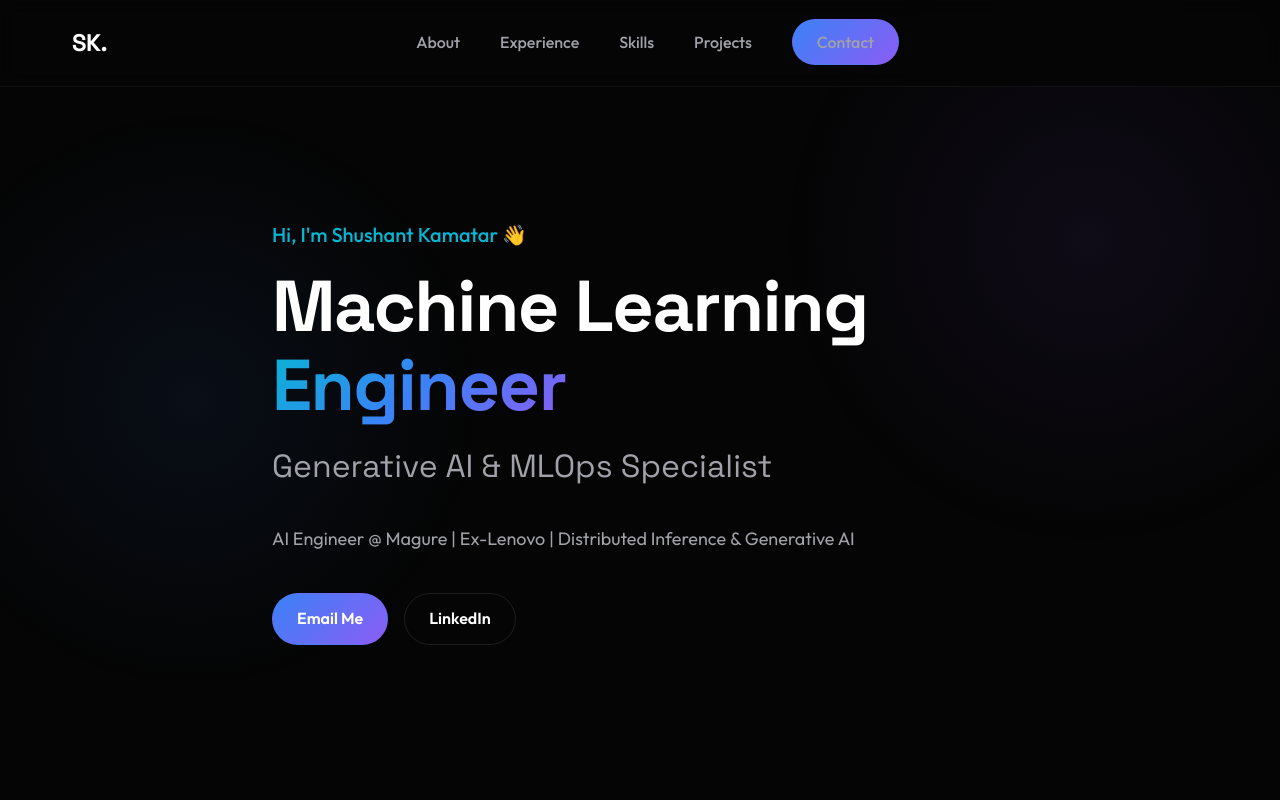
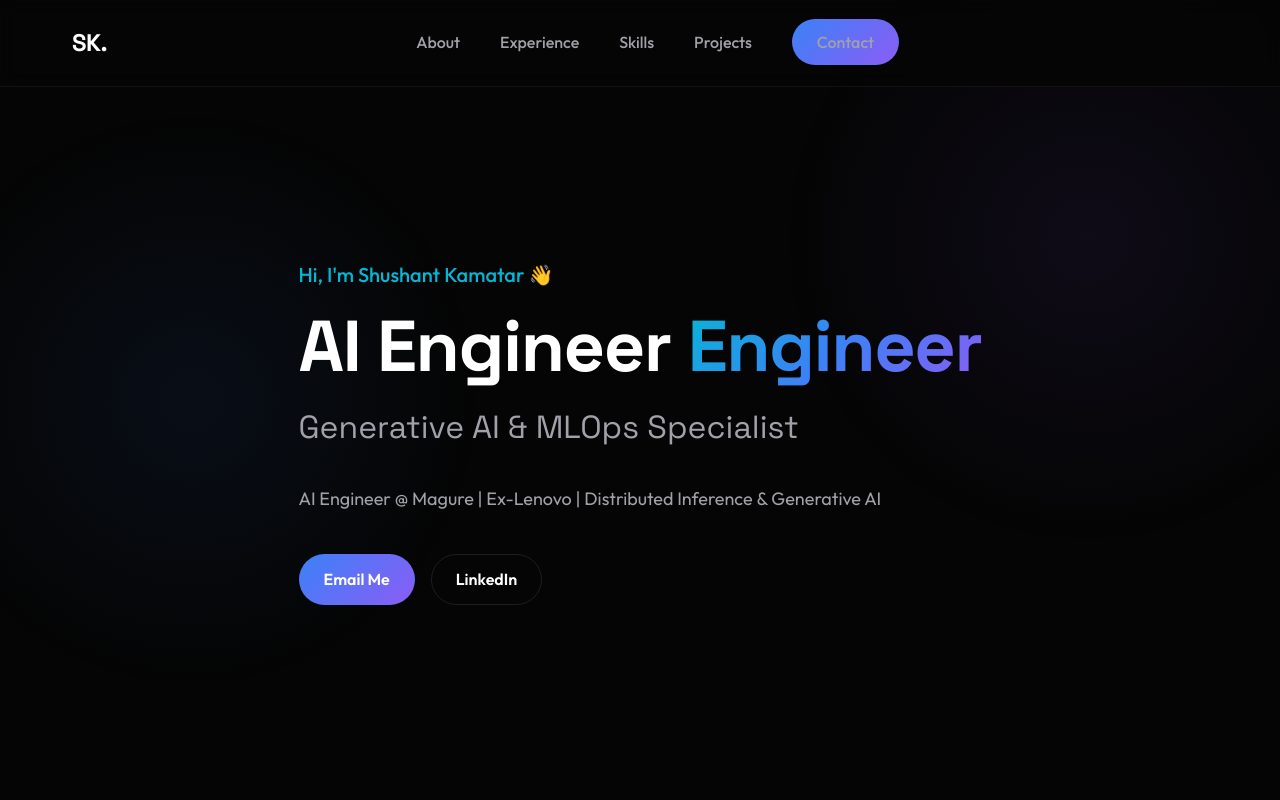
Before and after one commit to shushantbk16/Portfolio, a plain HTML site: page index.html in a window 1280 px wide. Shown: the top 800 px of the page. Drawn offline with Linux system fonts and the light colour scheme.

Commit message:
Changes made on 24-04-2026

```diff
--- a/index.html
+++ b/index.html
@@ -40,7 +40,7 @@
         <section id="hero" class="hero-section">
             <div class="container hero-content">
                 <span class="greeting fade-in">Hi, I'm Shushant Kamatar 👋</span>
-                <h1 class="fade-in delay-1">Machine Learning <span class="gradient-text">Engineer</span></h1>
+                <h1 class="fade-in delay-1">AI Engineer <span class="gradient-text">Engineer</span></h1>
                 <h2 class="fade-in delay-2">Generative AI & MLOps Specialist</h2>
                 <p class="hero-description fade-in delay-3">
                     AI Engineer @ Magure | Ex-Lenovo | Distributed Inference & Generative AI
```
